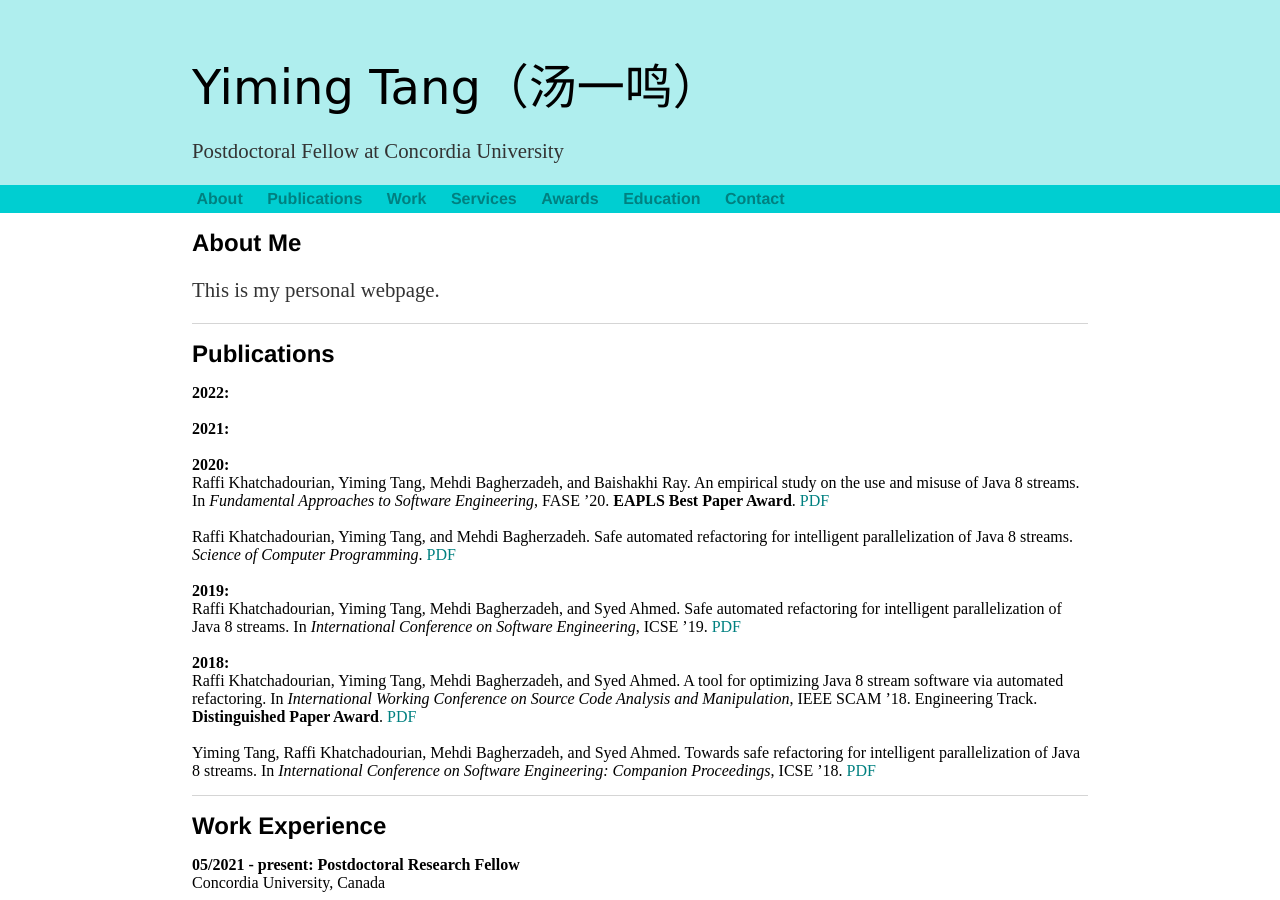
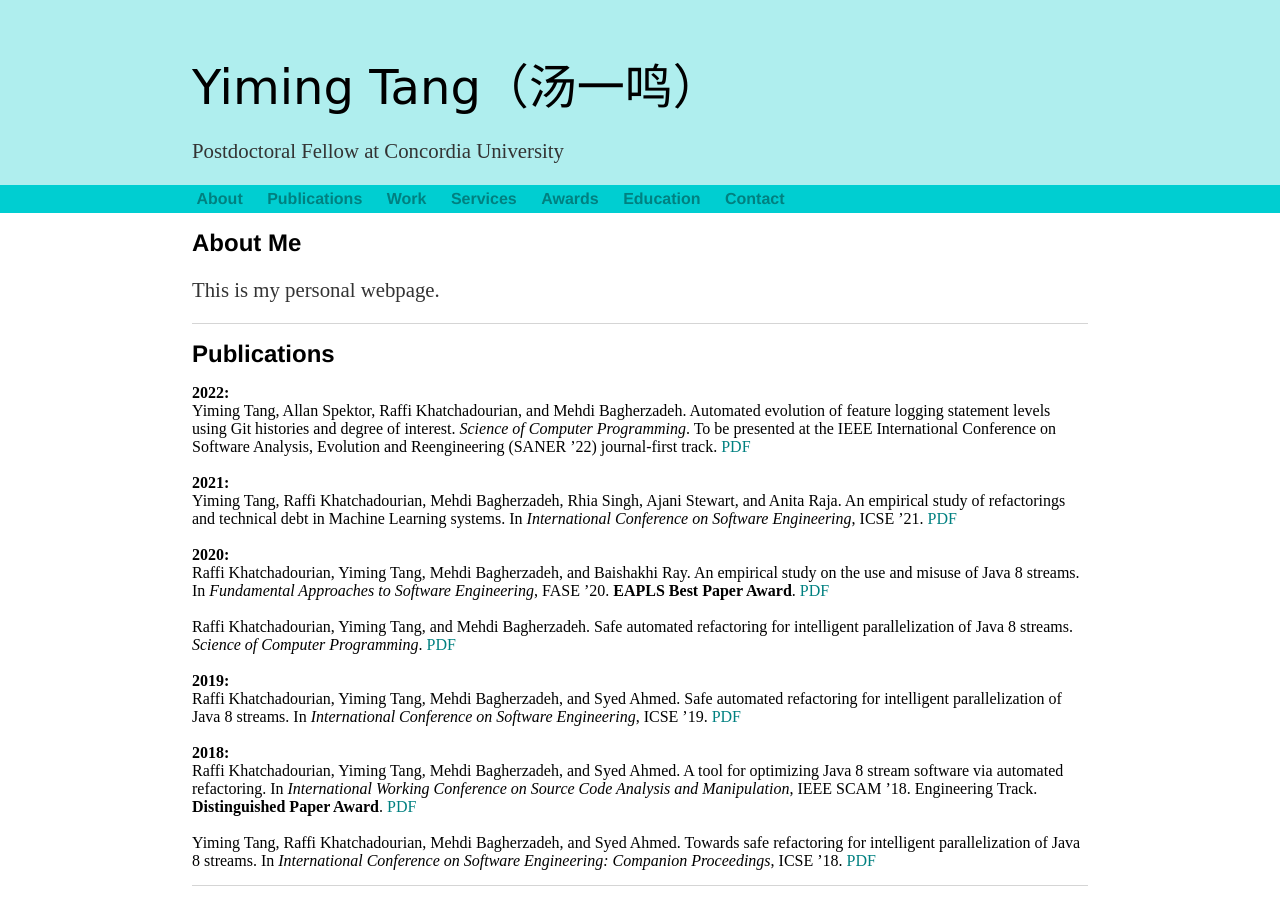
Before and after one commit to yiming-tang-cs/yiming-tang-cs.github.io, a Jekyll site: the page built from index.html, in a window 1280 px wide and 900 px high. Built offline with Jekyll 4.4.1, drawn with Linux system fonts in a browser that asks for light colours.

Commit message:
add publications

```diff
--- a/index.html
+++ b/index.html
@@ -12,12 +12,12 @@ title: Yiming Tang's personal webpage
     <h1>Publications</h1>
 
     <b>2022:</b><br/>
-    <br/>
-
+    Yiming Tang, Allan Spektor, Raffi Khatchadourian, and Mehdi Bagherzadeh. Automated evolution of feature logging statement levels using Git histories and degree of interest. <i>Science of Computer Programming</i>. To be presented at the IEEE International Conference on Software Analysis, Evolution and Reengineering (SANER ’22) journal-first track. <a href="https://www.sciencedirect.com/science/article/pii/S0167642321001179?casa_token=lSHxB2MeMLwAAAAA:rLJGGvXhna6lVSbUzrrUvQh8hbkt-lw0TH5j8EbTC8j8RQba0aKO9cTIn8lqnoVo143hZ5yzls0">PDF</a>
+    <br/><br/>
 
     <b>2021:</b><br/>
-    <br/>
-
+    Yiming Tang, Raffi Khatchadourian, Mehdi Bagherzadeh, Rhia Singh, Ajani Stewart, and Anita Raja. An empirical study of refactorings and technical debt in Machine Learning systems. In <i>International Conference on Software Engineering</i>, ICSE ’21. <a href="https://ieeexplore.ieee.org/stamp/stamp.jsp?tp=&arnumber=9401990">PDF</a>
+    <br/><br/>
 
     <b>2020:</b>
     <br/>
```
